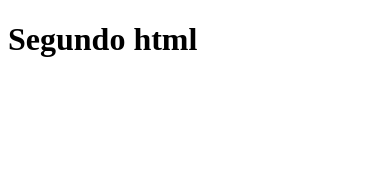
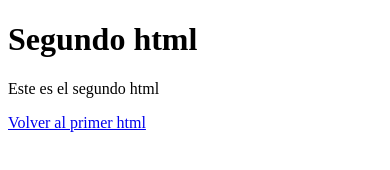
Before and after one commit to AndreyKdo/DockerIIS, a plain HTML site: page web/wwwroot/mobile/index.html in a window 390 px wide. Drawn offline with Linux system fonts and the light colour scheme.

Commit message:
ADD mobile some button and <p>

```diff
--- a/web/wwwroot/mobile/index.html
+++ b/web/wwwroot/mobile/index.html
@@ -17,6 +17,8 @@
             <p class="browsehappy">You are using an <strong>outdated</strong> browser. Please <a href="#">upgrade your browser</a> to improve your experience.</p>
         <![endif]-->
         <h1>Segundo html</h1>
+        <p>Este es el segundo html</p>
+        <a href="../index.html">Volver al primer html</a>
         <script src="" async defer></script>
     </body>
 </html>
```
